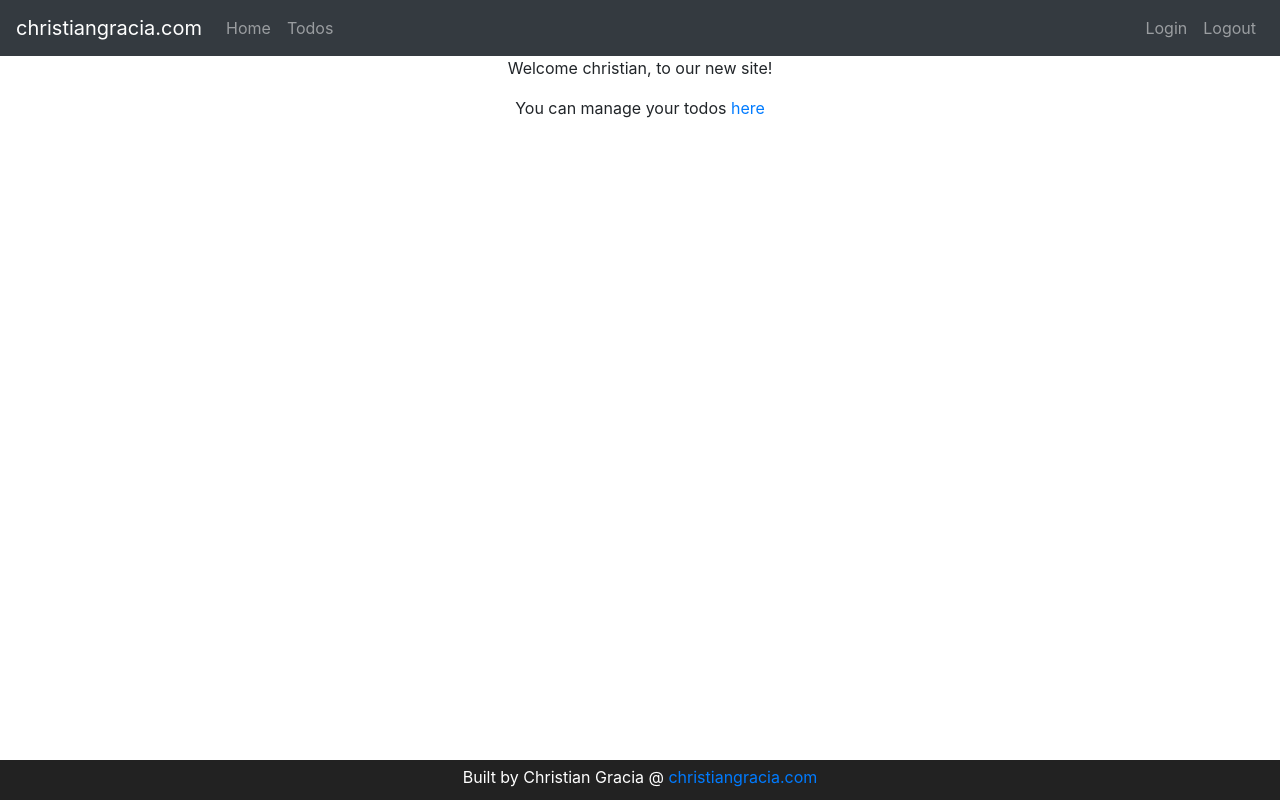
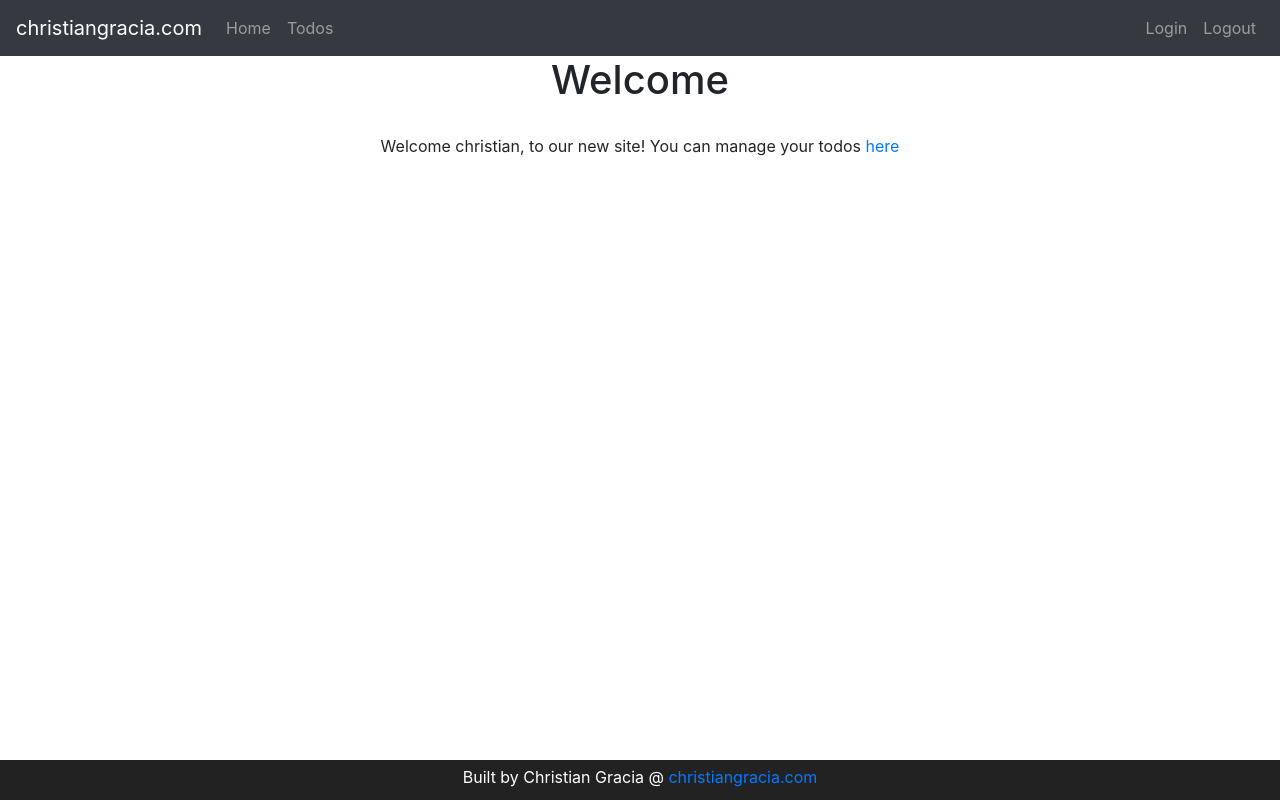
Before and after one commit to ChristianGracia/Angular, an Angular app in the folder playground/: page /landing/christian in a window 1280 px wide. Built offline with nearby package versions, Linux system fonts and the light colour scheme.

Commit message:
added routerLink for faster reloads

```diff
--- a/playground/src/app/landing/landing.component.html
+++ b/playground/src/app/landing/landing.component.html
@@ -1,2 +1,7 @@
-<p>Welcome {{name}}, to our new site!</p>
-<p>You can manage your todos <a routerLink="/todos">here</a></p>
+<H1>Welcome</H1>
+
+
+<div class="container">
+Welcome {{name}}, to our new site!
+You can manage your todos <a routerLink="/todos">here</a>
+</div>
--- a/playground/src/app/landing/landing.component.scss
+++ b/playground/src/app/landing/landing.component.scss
@@ -0,0 +1,3 @@
+.container{
+    margin-top: 30px;
+}
--- a/playground/src/app/menu/menu.component.html
+++ b/playground/src/app/menu/menu.component.html
@@ -1,14 +1,14 @@
 <header>
 <nav class="navbar navbar-expand-md navbar-dark bg-dark">
-<div><a href="http://christiangracia.com" class="navbar-brand">christiangracia.com</a></div>
+<div><a routerLink="http://christiangracia.com" class="navbar-brand">christiangracia.com</a></div>
 <ul class="navbar-nav">
-<li><a href="/landing/christian" class="nav-link">Home</a></li>
-<li><a href="/todos" class="nav-link">Todos</a></li>
+<li><a routerLink="/landing/christian" class="nav-link">Home</a></li>
+<li><a routerLink="/todos" class="nav-link">Todos</a></li>
 </ul>
 
 <ul class="navbar-nav navbar-collapse justify-content-end">
-<li><a href="/login" class="nav-link">Login</a></li>
-<li><a href="/logout" class="nav-link">Logout</a></li>
+<li><a routerLink="/login" class="nav-link">Login</a></li>
+<li><a routerLink="/logout" class="nav-link">Logout</a></li>
 </ul>
 
 </nav>
```
